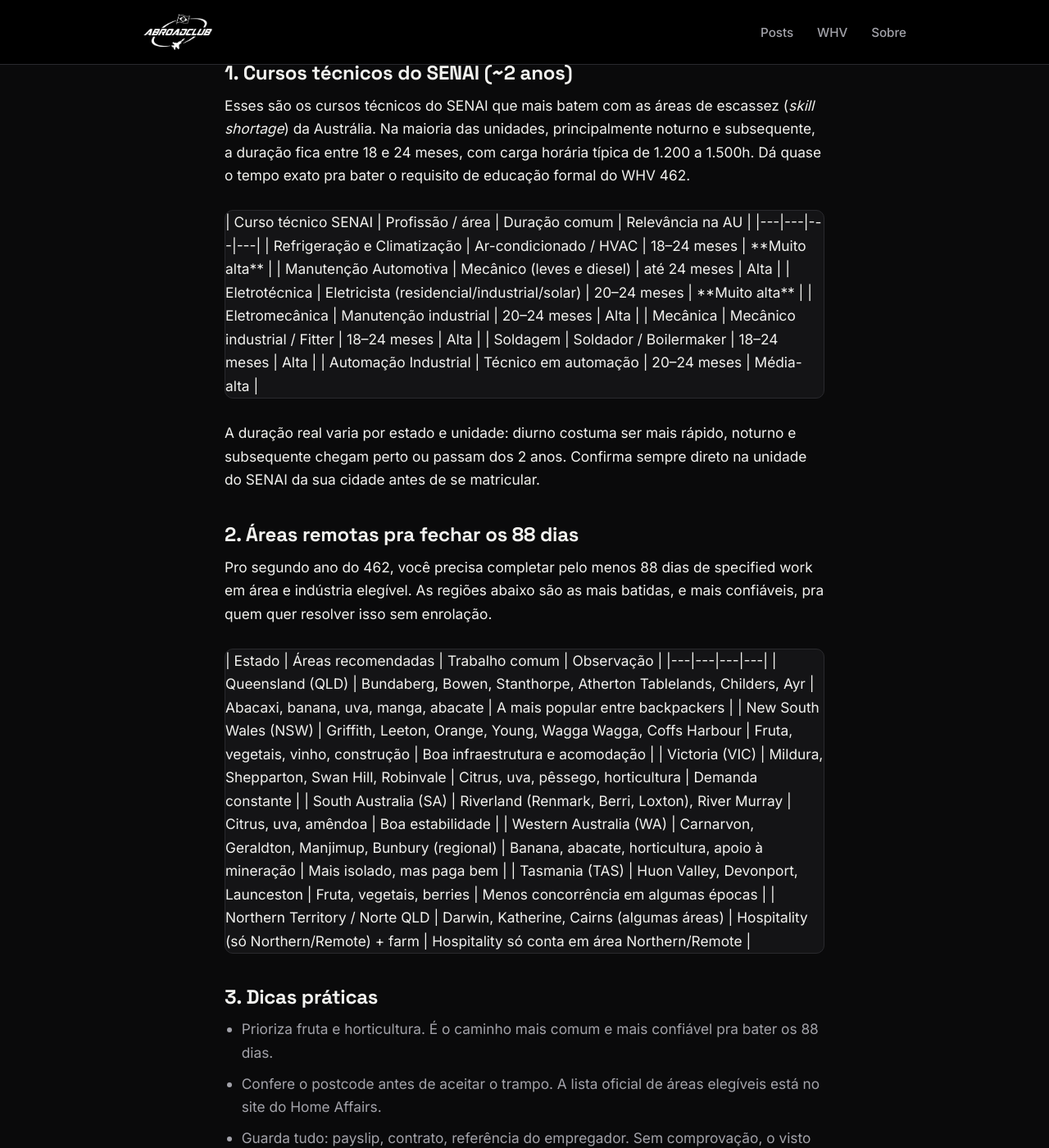
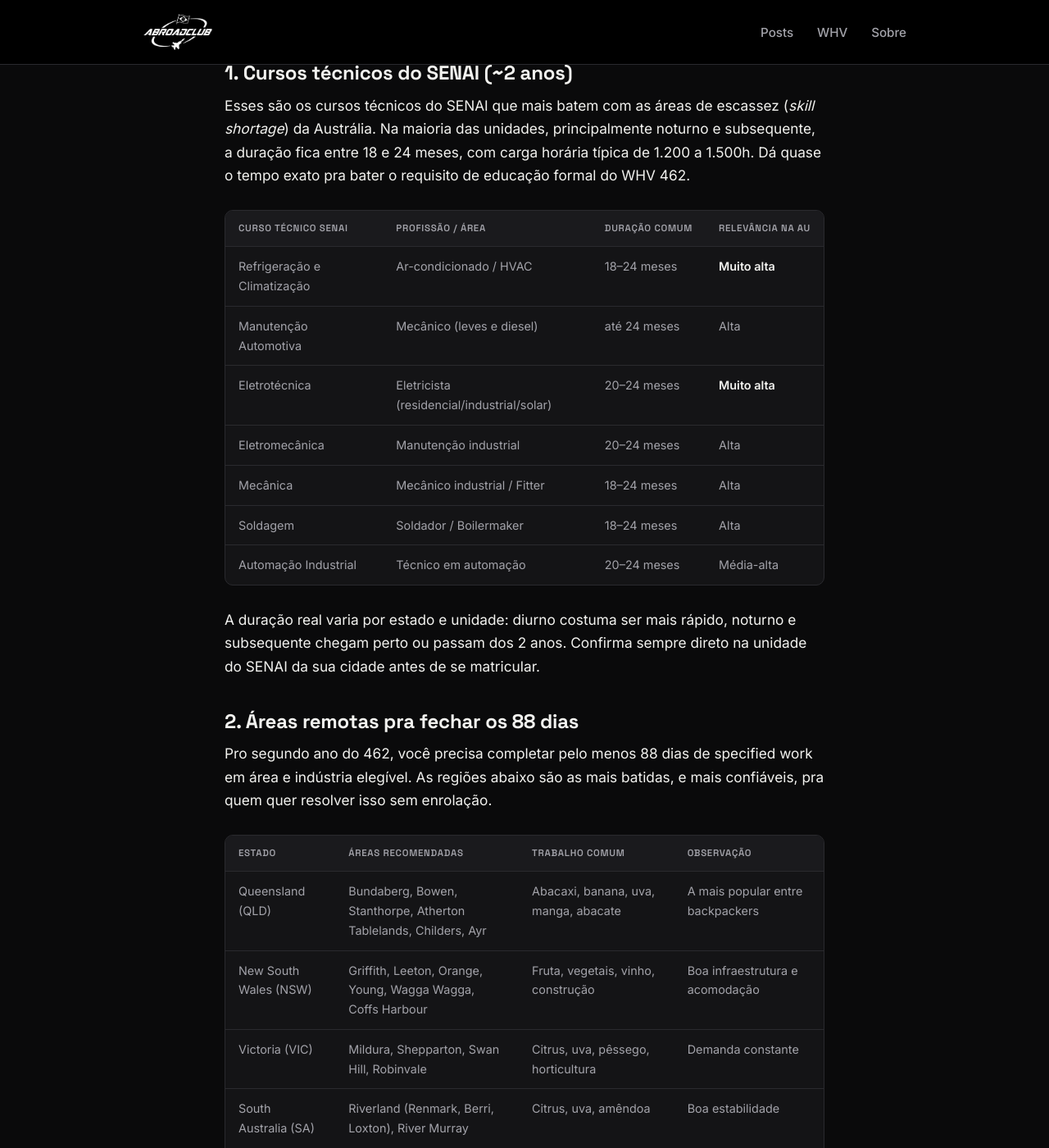
Before and after one commit to abroadclub/abroadclub.github.io, a Jekyll site: the page built from whv.md, in a window 1280 px wide and 1400 px high, scrolled down 431 px. Shown: the whole window at 82% size. Built offline with Jekyll 4.4.1, drawn with Linux system fonts in a browser that asks for light colours; some of the changed text lies outside the part shown.

Commit message:
Corrige renderizacao das tabelas (markdown dentro de div precisa de markdown=1)

```diff
--- a/whv.md
+++ b/whv.md
@@ -12,7 +12,7 @@
 
 Esses são os cursos técnicos do SENAI que mais batem com as áreas de escassez (*skill shortage*) da Austrália. Na maioria das unidades, principalmente noturno e subsequente, a duração fica entre 18 e 24 meses, com carga horária típica de 1.200 a 1.500h. Dá quase o tempo exato pra bater o requisito de educação formal do WHV 462.
 
-<div class="table-scroll">
+<div class="table-scroll" markdown="1">
 
 | Curso técnico SENAI | Profissão / área | Duração comum | Relevância na AU |
 |---|---|---|---|
@@ -32,7 +32,7 @@
 
 Pro segundo ano do 462, você precisa completar pelo menos 88 dias de specified work em área e indústria elegível. As regiões abaixo são as mais batidas, e mais confiáveis, pra quem quer resolver isso sem enrolação.
 
-<div class="table-scroll">
+<div class="table-scroll" markdown="1">
 
 | Estado | Áreas recomendadas | Trabalho comum | Observação |
 |---|---|---|---|
```
